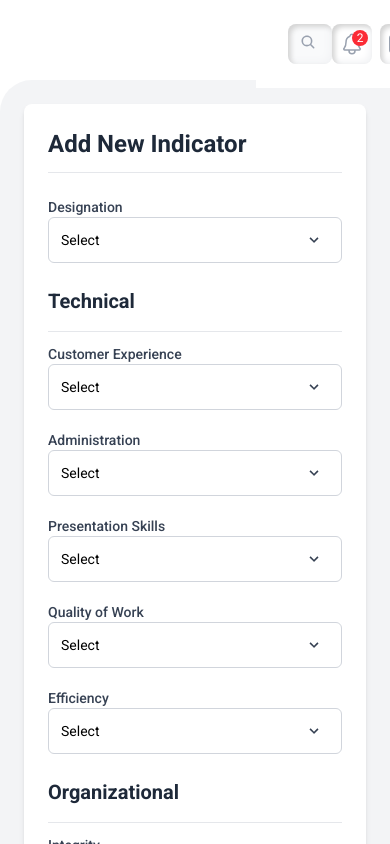
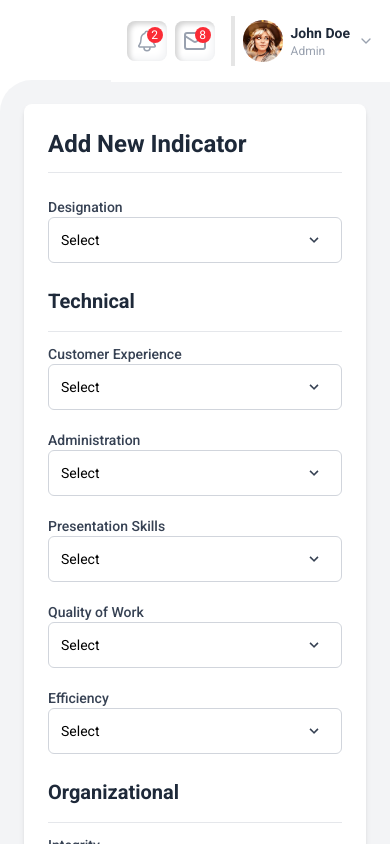
Before and after one commit to Blue-Health-Here/frontend.hr-management-system, a Next.js app: page /performance-indicator/add in a window 390 px wide. Built offline with nearby package versions, Linux system fonts and the light colour scheme.

Commit message:
fixed responsiveness of the topbar

```diff
--- a/components/common/Topbar.tsx
+++ b/components/common/Topbar.tsx
@@ -4,13 +4,14 @@ import { IoSearch } from "react-icons/io5";
 import { IoNotificationsOutline } from "react-icons/io5";
 const Topbar = () => {
     return (
-        <div className="flex justify-between items-center  pl-8 p-3 bg-white fixed top-0 left-64 right-0 z-10">
-            <div className="relative w-[390px] sm:max-w-md">
+        <div className="flex justify-between items-center p-4 sm:pl-8 sm:p-3 bg-white fixed top-0 sm:left-0 lg:left-64 right-0 z-10">
+            <div className="relative w-[390px] sm:max-w-md hidden sm:block">
                 <input type="text" placeholder="Search..." className="w-full md:w-80 bg-gray-50 pl-9 p-2 placeholder:text-gray-400 rounded-lg focus:outline-none neo-down border-none" />
                 <span className="absolute left-3 top-2.5 text-gray-400 cursor-pointer">
                     <IoSearch className="w-4 h-4 md:w-5 md:h-5" />
                 </span>
             </div>
+
             <div className="flex items-center justify-end gap-4">
                 <div className="flex items-center gap-2">
                     <div className="relative p-2 rounded-lg neo-down border-none cursor-pointer">
@@ -20,7 +21,7 @@ const Topbar = () => {
                     <div className="relative p-2 rounded-lg neo-down border-none cursor-pointer">
                         <Mail className="w-6 h-6 text-gray-400" />
                         <div className="w-4 h-4 rounded-full bg-red-500 text-white absolute text-center text-xs top-1.5 right-1"><p>8</p></div>                    </div>
-                  </div>
+                </div>
                 <div className="flex items-center gap-2 shadow-[inset_4px_0_0_#e5e5e5] border-none pl-3 py-1 cursor-pointer">
                     <Image
                         src="/profile-image.jpg" alt="Menu" width={40} height={40} className="rounded-full"
```
